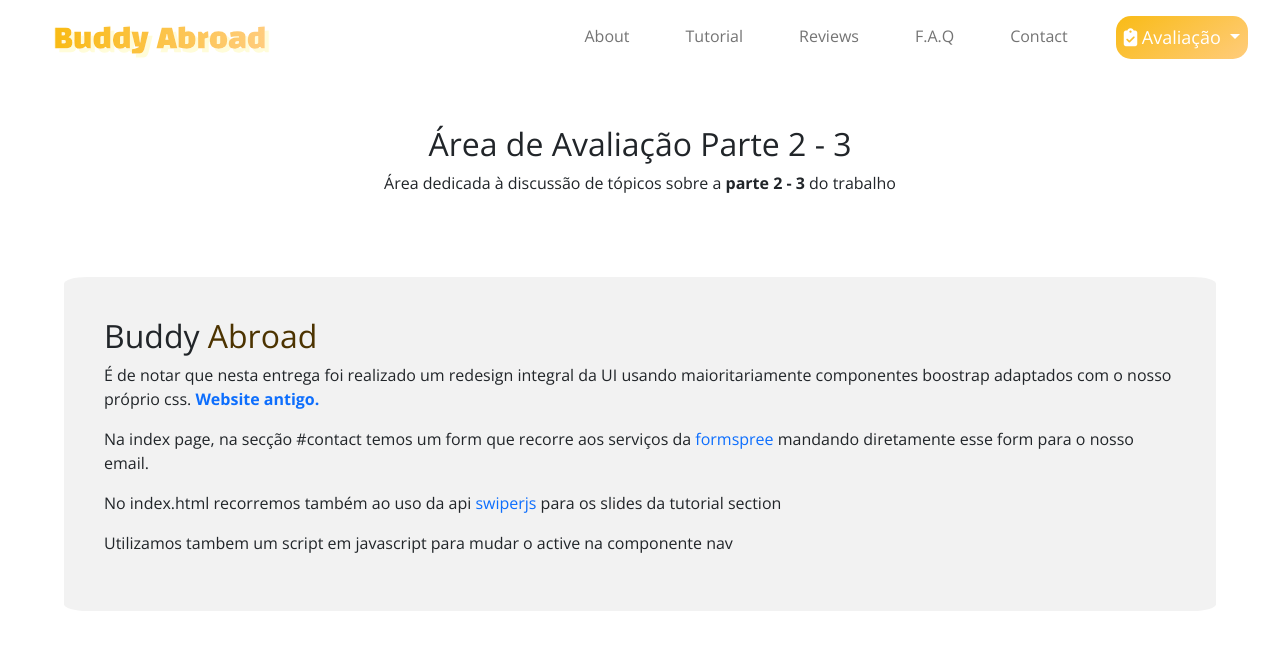
After one commit to Tomas-a21803655/djangoPW-BA, a Django app: page /avalPt2/ in a window 1280 px wide. The commit adds this page. Shown: the top 650 px of the page. Run offline with Django 3.2, Linux system fonts and the light colour scheme; parts of the project's set-up code (start-up, migrations or seed data) failed here and were passed over; some libraries are stand-ins or nearby versions.

Commit message:
avalpt2-3

```diff
--- a/tarefas/templates/tarefas/aval.html
+++ b/tarefas/templates/tarefas/aval.html
@@ -3,7 +3,7 @@
 
 {% block main %}
     <section style="padding-top: 60px;text-align: center;">
-        <h2>Área de Avaliação</h2>
+        <h2>Área de Avaliação Parte 1</h2>
         <p>Área dedicada a cumprir todos os requisitos da <strong>parte 1 do projecto</strong> não coerentes com o tema
             do trabalho
             <strong>(Alguma informação outdated)</strong>
--- /dev/null
+++ b/tarefas/templates/tarefas/avalPt2.html
@@ -0,0 +1,25 @@
+{% extends 'tarefas/baseBuddyAbroad.html' %}
+{% load static %}
+
+{% block main %}
+    <section style="padding-top: 60px;text-align: center;">
+        <h2>Área de Avaliação Parte 2 - 3</h2>
+        <p>Área dedicada à discussão de tópicos sobre a <strong>parte 2 - 3</strong> do trabalho
+        </p>
+    </section>
+
+    <section class="sectionStyle" style="padding: 40px;">
+        <h2>Buddy <span class="buddyGlow">Abroad</span></h2>
+        <p>É de notar que nesta entrega foi realizado um redesign integral da UI usando maioritariamente componentes
+            boostrap
+            adaptados com o nosso próprio css. <a href="{% url 'tarefas:aval' %}"><strong>Website antigo.</strong></a>
+        </p>
+        <p>Na index page, na secção #contact temos um form que recorre aos serviços da <a href="https://formspree.io/">
+            formspree</a> mandando diretamente esse form para o nosso email.</p>
+        <p>No index.html recorremos também ao uso da api <a href="https://swiperjs.com/">swiperjs</a> para os slides da
+            tutorial section</p>
+        <p>Utilizamos tambem um script em javascript para mudar o active na componente nav</p>
+    </section>
+
+
+{% endblock %}
--- a/tarefas/templates/tarefas/baseBuddyAbroad.html
+++ b/tarefas/templates/tarefas/baseBuddyAbroad.html
@@ -107,6 +107,11 @@
                             </li>
                             <li><a class="dropdown-item" href="{% url 'tarefas:comentarios' %}">Comentários Sobre o
                                 Trabalho</a></li>
+                            <li>
+                                <hr>
+                            </li>
+                            <li><a class="dropdown-item" href="{% url 'tarefas:avalPt2' %}">Área de Avaliação Parte 2-3</a>
+                            </li>
                             <li><a class="dropdown-item" href="{% url 'tarefas:aval' %}">Área de Avaliação Parte 1</a>
                             </li>
                         </ul>
--- a/tarefas/templates/tarefas/index.html
+++ b/tarefas/templates/tarefas/index.html
@@ -300,7 +300,8 @@
         </div>
 
         <div style="text-align: center;">
-            <button style="padding-right: 48px;padding-left: 48px;margin-top: 10px;width: 50%;box-shadow: rgba(100, 100, 111, 0.2) 0px 7px 29px 0px;
+            <button onclick="location.href='{% url 'tarefas:reviews' %}'"
+                    style="padding-right: 48px;padding-left: 48px;margin-top: 10px;width: 50%;box-shadow: rgba(100, 100, 111, 0.2) 0px 7px 29px 0px;
       " class="btn btn-outline-warning addReviewbtn">See more / Write Review
             </button>
         </div>
--- a/tarefas/urls.py
+++ b/tarefas/urls.py
@@ -23,5 +23,5 @@ urlpatterns = [
     path('deleteConfirmation/<int:card_id>', views.deleteConfirmation_page_view, name='deleteConfirmation'),
     path('apagaCard/<int:card_id>', views.apaga_card_view, name='apagaCard'),
     path('editaCard/<int:card_id>', views.editUserCard_view, name='editaCard'),
-    # re
+    path('avalPt2/', views.avalPt2_page_view, name='avalPt2'),
 ]
--- a/tarefas/views.py
+++ b/tarefas/views.py
@@ -191,3 +191,7 @@ def index_page_view(request):
                }
 
     return render(request, 'tarefas/index.html', context)
+
+
+def avalPt2_page_view(request):
+    return render(request, 'tarefas/avalPt2.html')
```
